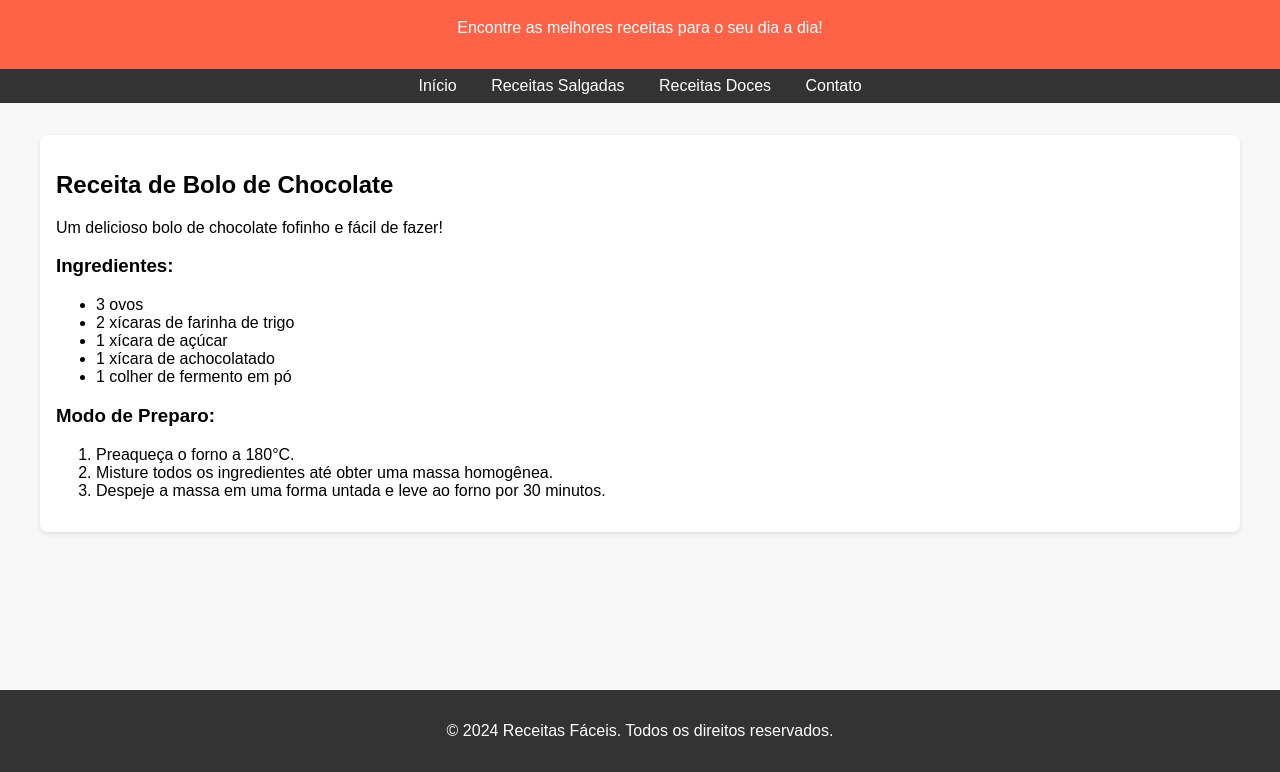
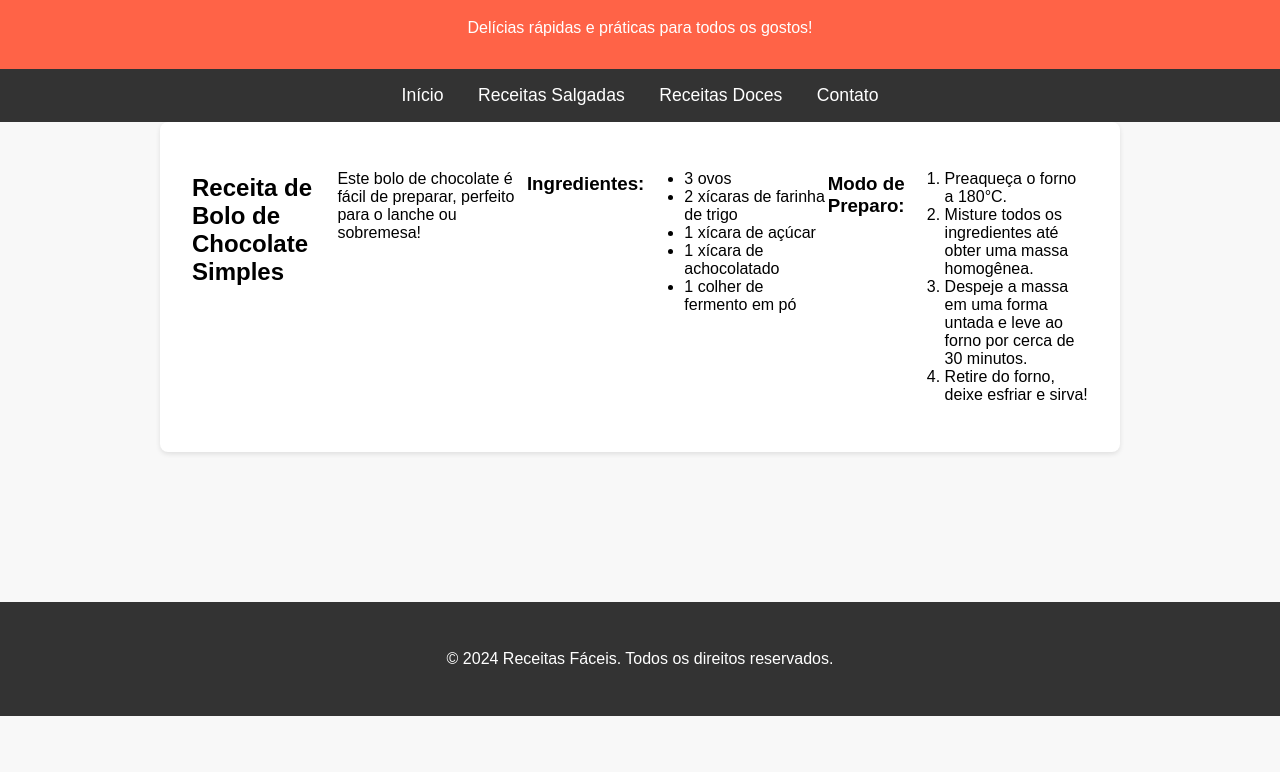
Before and after one commit to IgorBaio/receitas, a plain HTML site: page index.html in a window 1280 px wide. Shown: the part 77-849 px from the top of the page. After the commit the page ends 800 px from the top, so only its background shows below. Drawn offline with Linux system fonts and the light colour scheme.

Commit message:
SEO and Mobile First

```diff
--- a/index.html
+++ b/index.html
@@ -3,9 +3,29 @@
 <head>
     <meta charset="UTF-8">
     <meta name="viewport" content="width=device-width, initial-scale=1.0">
-    <meta name="description" content="Deliciosas receitas para todos os gostos! Encontre receitas rápidas e práticas para o seu dia a dia.">
-    <title>Receitas Fáceis</title>
+
+    <!-- SEO Meta Tags -->
+    <meta name="description" content="Receitas fáceis e deliciosas para o dia a dia. Encontre receitas de bolos, sobremesas, pratos salgados e mais!">
+    <meta name="keywords" content="receitas, bolos, sobremesas, pratos salgados, receitas fáceis, receitas rápidas">
+    <meta name="author" content="Seu Nome">
+
+    <!-- Open Graph Meta Tags (para redes sociais) -->
+    <meta property="og:title" content="Receitas Fáceis - Delícias para o Dia a Dia">
+    <meta property="og:description" content="Encontre receitas rápidas, práticas e deliciosas. Bolo de chocolate, sobremesas e muito mais!">
+    <meta property="og:image" content="URL_da_imagem_compartilhada.jpg">
+    <meta property="og:url" content="https://seuusuario.github.io/receitas">
+    <meta property="og:type" content="website">
+
+    <!-- Twitter Card Meta Tags -->
+    <meta name="twitter:card" content="summary_large_image">
+    <meta name="twitter:title" content="Receitas Fáceis">
+    <meta name="twitter:description" content="Receitas fáceis para todos os momentos!">
+    <meta name="twitter:image" content="URL_da_imagem_compartilhada.jpg">
+
+    <title>Receitas Fáceis - Delícias Rápidas e Práticas</title>
+
     <style>
+        /* Estilo base: Mobile First */
         body {
             font-family: Arial, sans-serif;
             margin: 0;
@@ -26,18 +46,17 @@
         }
         nav a {
             color: white;
-            margin: 0 15px;
+            margin: 0 10px;
             text-decoration: none;
+            font-size: 0.9rem;
         }
         .container {
-            max-width: 1200px;
-            margin: 2rem auto;
             padding: 0 1rem;
         }
         .recipe {
             background-color: white;
             padding: 1rem;
-            margin-bottom: 2rem;
+            margin-bottom: 1.5rem;
             border-radius: 8px;
             box-shadow: 0 2px 5px rgba(0, 0, 0, 0.1);
         }
@@ -46,7 +65,60 @@
             color: white;
             text-align: center;
             padding: 1rem;
-            margin-top: 2rem;
+            margin-top: 1.5rem;
+        }
+
+        /* Ajustes de layout para telas maiores */
+        @media (min-width: 600px) {
+            nav a {
+                font-size: 1rem;
+                margin: 0 15px;
+            }
+            .container {
+                max-width: 600px;
+                margin: 0 auto;
+            }
+            footer {
+                margin-top: 2rem;
+            }
+        }
+
+        @media (min-width: 768px) {
+            nav {
+                padding: 1rem 0;
+            }
+            nav a {
+                font-size: 1.1rem;
+            }
+            .container {
+                max-width: 750px;
+            }
+            .recipe {
+                padding: 1.5rem;
+            }
+        }
+
+        @media (min-width: 1024px) {
+            .container {
+                max-width: 960px;
+            }
+            .recipe {
+                display: flex;
+                justify-content: space-between;
+                padding: 2rem;
+            }
+            .recipe ul, .recipe ol {
+                flex-basis: 48%;
+            }
+            footer {
+                padding: 2rem;
+            }
+        }
+
+        /* Google AdSense styling */
+        .ads-container {
+            margin: 1.5rem 0;
+            text-align: center;
         }
     </style>
 
@@ -60,7 +132,7 @@
 
     <header>
         <h1>Receitas Fáceis</h1>
-        <p>Encontre as melhores receitas para o seu dia a dia!</p>
+        <p>Delícias rápidas e práticas para todos os gostos!</p>
     </header>
 
     <nav>
@@ -71,9 +143,10 @@
     </nav>
 
     <div class="container">
-        <div class="recipe">
-            <h2>Receita de Bolo de Chocolate</h2>
-            <p>Um delicioso bolo de chocolate fofinho e fácil de fazer!</p>
+        <article class="recipe">
+            <h2>Receita de Bolo de Chocolate Simples</h2>
+            <p>Este bolo de chocolate é fácil de preparar, perfeito para o lanche ou sobremesa!</p>
+
             <h3>Ingredientes:</h3>
             <ul>
                 <li>3 ovos</li>
@@ -82,18 +155,20 @@
                 <li>1 xícara de achocolatado</li>
                 <li>1 colher de fermento em pó</li>
             </ul>
+
             <h3>Modo de Preparo:</h3>
             <ol>
                 <li>Preaqueça o forno a 180°C.</li>
                 <li>Misture todos os ingredientes até obter uma massa homogênea.</li>
-                <li>Despeje a massa em uma forma untada e leve ao forno por 30 minutos.</li>
+                <li>Despeje a massa em uma forma untada e leve ao forno por cerca de 30 minutos.</li>
+                <li>Retire do forno, deixe esfriar e sirva!</li>
             </ol>
-        </div>
+        </article>
 
         <!-- Google AdSense Ad -->
-        <div style="text-align: center;">
+        <div class="ads-container">
             <ins class="adsbygoogle"
-                style="display:inline-block;width:728px;height:90px"
+                style="display:inline-block;width:100%;max-width:728px;height:90px"
                 data-ad-client="ca-pub-XXXXXX"
                 data-ad-slot="XXXXXX"></ins>
             <script>
```
